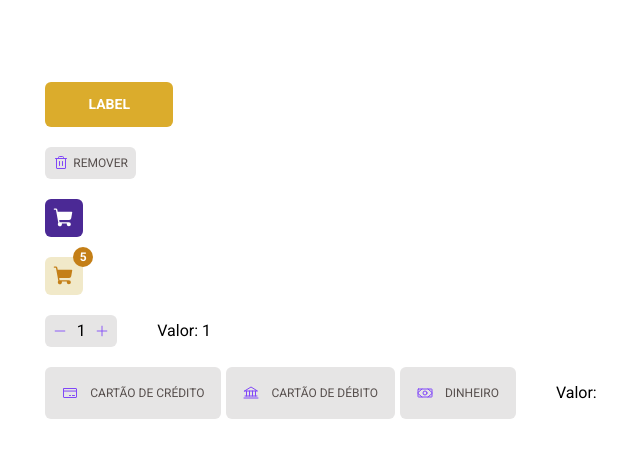
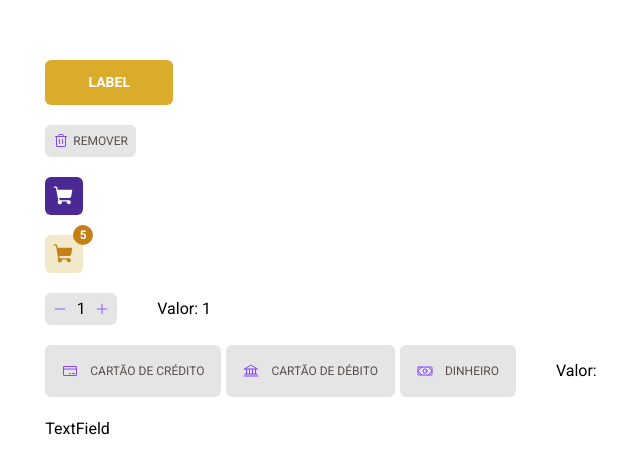
Before and after one commit to alex-britto/PDCoffe, a React (Vite) app: page / in a window 1280 px wide. Shown: the part 150-624 px from the top of the page, without its empty margins (319-959 px from the left). Built offline with nearby package versions, Linux system fonts and the light colour scheme.

Commit message:
feat(TextField): added textfield component

```diff
--- a/src/App.tsx
+++ b/src/App.tsx
@@ -3,6 +3,7 @@ import Button from "./shared/components/Button";
 import CartButton from "./shared/components/CartButton";
 import NumberInput from "./shared/components/NumberInput";
 import SelectInput, { SelectOptionType } from "./shared/components/SelectInput";
+import TextField from "./shared/components/TextField";
 
 function App() {
 	const [numberInputValue, setNumberInputValue] = useState<number>();
@@ -57,6 +58,7 @@ function App() {
 					/>
 					<div>Valor: {selectInputValue}</div>
 				</div>
+				<TextField />
 			</div>
 		</div>
 	);
--- /dev/null
+++ b/src/shared/components/TextField.tsx
@@ -0,0 +1,5 @@
+const TextField = () => {
+	return <div>TextField</div>;
+};
+
+export default TextField;
```
